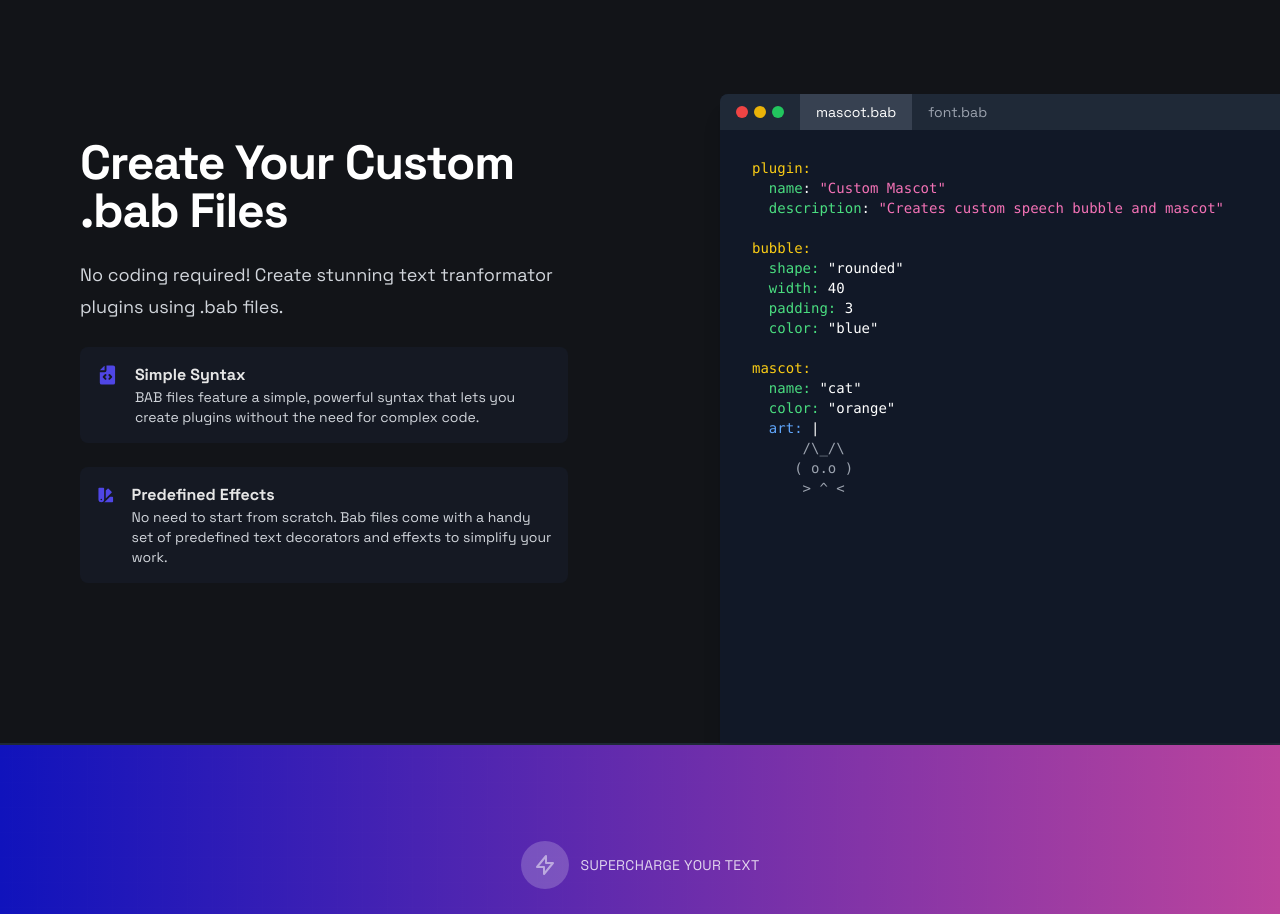
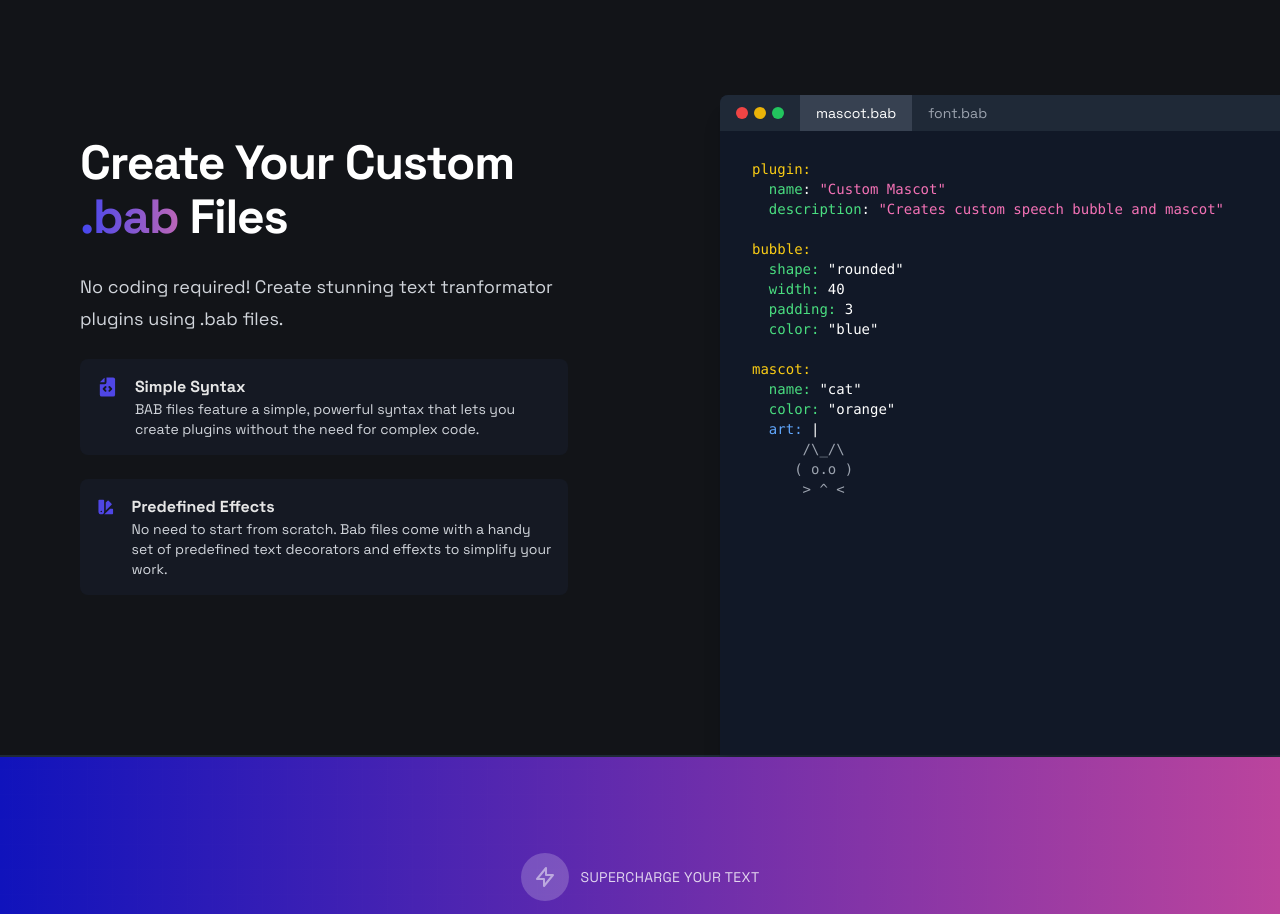
Before and after one commit to bab-cli/bab-homepage, a Vue app: page / in a window 1280 px wide. Shown: the part 2040-2954 px from the top of the page. Built offline with nearby package versions, Linux system fonts and the light colour scheme; a web font is replaced by a local one.

Commit message:
Update BabFileComponent.vue

```diff
--- a/src/components/blocks/home/BabFileComponent.vue
+++ b/src/components/blocks/home/BabFileComponent.vue
@@ -4,7 +4,9 @@
     <div class="grid py-40 lg:grid-cols-2 gap-12 items-center">
       <div class="space-y-6 lg:pr-12">
         <h1 class="text-5xl font-bold tracking-tight text-white">
-          Create Your Custom .bab Files
+          Create Your Custom <span class="font-bold bg-gradient-to-r from-primary-400 to-accent-400 bg-clip-text text-transparent leading-tight">
+          .bab
+        </span> Files
         </h1>
         <p class="mt-4 text-lg leading-8 text-gray-300">
           No coding required! Create stunning text tranformator plugins using .bab files.
```
